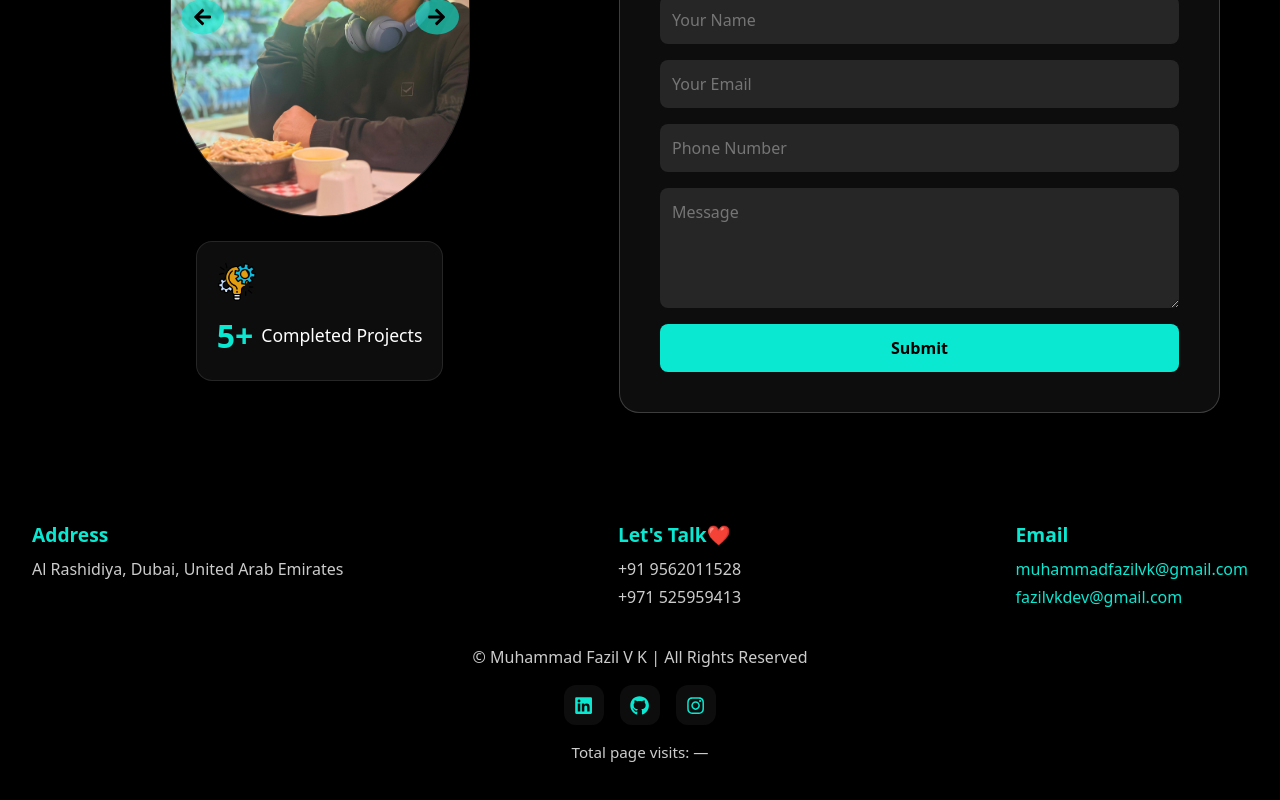
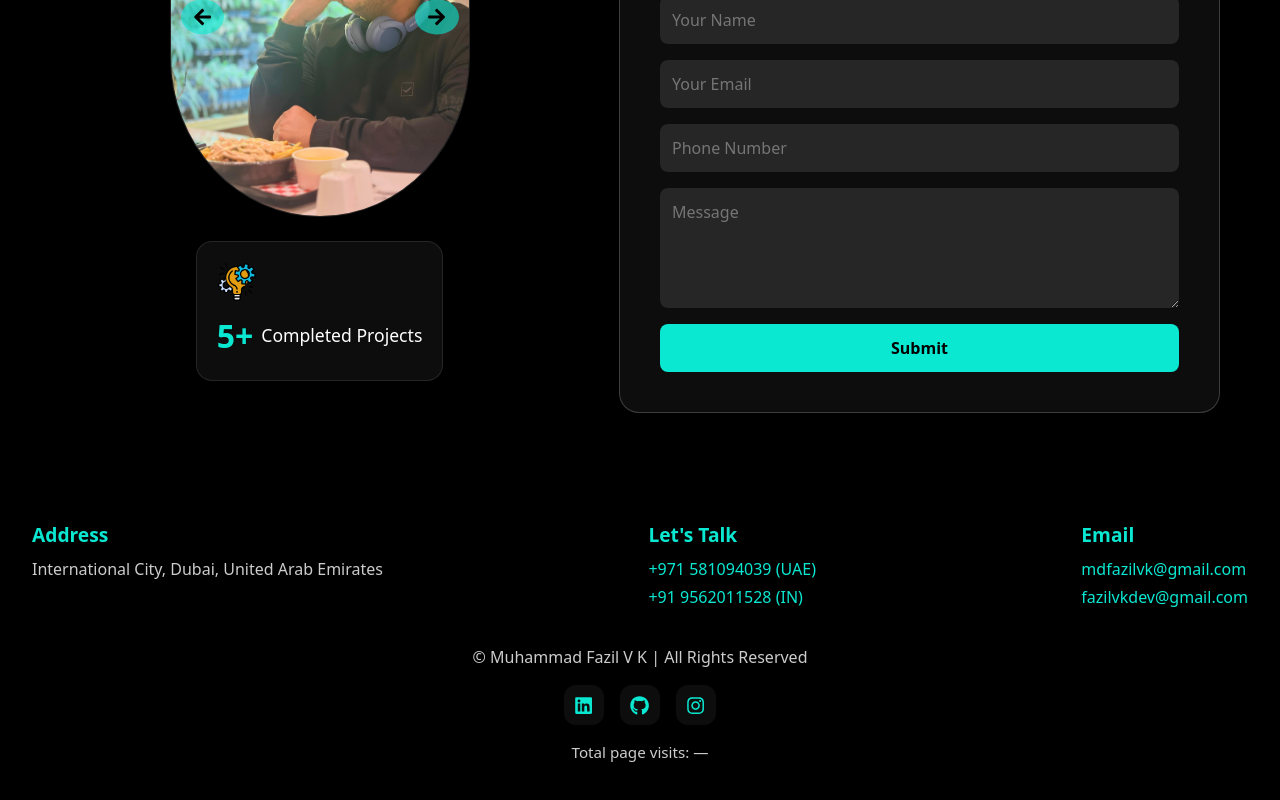
Before and after one commit to fazilyousuf/fazilyousuf.github.io, a React (Vite) app: page / in a window 1280 px wide. Shown: the part 8740-9540 px from the top of the page. Built offline with nearby package versions, Linux system fonts and the light colour scheme; no server answers.

Commit message:
update footer jsx

```diff
--- a/src/pages/Footer.jsx
+++ b/src/pages/Footer.jsx
@@ -1,9 +1,9 @@
 import React, { useEffect, useState } from "react";
 import "@/styles/footer.css";
 import { FaLinkedin, FaGithub, FaInstagram, FaArrowUp } from "react-icons/fa";
+import { contactInfo } from "@/data/contactData";
 
 const Footer = () => {
-
   const [visits, setVisits] = useState(null);
 
   useEffect(() => {
@@ -23,50 +23,61 @@ const Footer = () => {
       <div className="footer-top">
         <div className="footer-block">
           <h4>Address</h4>
-          <p>Al Rashidiya, Dubai, United Arab Emirates</p>
+          <p>{contactInfo.location}</p>
         </div>
 
         <div className="footer-block">
-          <h4>Let's Talk❤️</h4>
-          <p>+91 9562011528</p>
-          <p>+971 525959413</p>
+          <h4>Let's Talk</h4>
+          <p>
+            <a href={`tel:${contactInfo.phonePrimary.replace(/\s+/g, "")}`}>
+              {contactInfo.phonePrimary} (UAE)
+            </a>
+          </p>
+          <p>
+            <a href={`tel:${contactInfo.phoneSecondary.replace(/\s+/g, "")}`}>
+              {contactInfo.phoneSecondary} (IN)
+            </a>
+          </p>
         </div>
 
         <div className="footer-block">
           <h4>Email</h4>
           <p>
-            <a href="mailto:muhammadfazilvk@gmail.com">muhammadfazilvk@gmail.com</a>
+            <a href={`mailto:${contactInfo.emailPrimary}`}>{contactInfo.emailPrimary}</a>
           </p>
           <p>
-            <a href="mailto:fazilvkdev@gmail.com">fazilvkdev@gmail.com</a>
+            <a href={`mailto:${contactInfo.emailSecondary}`}>{contactInfo.emailSecondary}</a>
           </p>
         </div>
       </div>
 
       {/* Bottom row: Copyright + Social Icons */}
       <div className="footer-bottom">
-        <p>© Muhammad Fazil V K | All Rights Reserved</p>
+        <p>© {contactInfo.name} | All Rights Reserved</p>
 
         {/* Social media */}
         <div className="footer-social">
           <a
-            href="https://www.linkedin.com/in/yousuffazil"
+            href={contactInfo.linkedin}
             target="_blank"
             rel="noopener noreferrer"
+            aria-label="LinkedIn Profile"
           >
             <FaLinkedin />
           </a>
           <a
-            href="https://github.com/fazilyousuf"
+            href={contactInfo.github}
             target="_blank"
             rel="noopener noreferrer"
+            aria-label="GitHub Profile"
           >
             <FaGithub />
           </a>
           <a
-            href="https://www.instagram.com/yousuf_fazil__"
+            href={contactInfo.instagram}
             target="_blank"
             rel="noopener noreferrer"
+            aria-label="Instagram Profile"
           >
             <FaInstagram />
           </a>
@@ -75,7 +86,7 @@ const Footer = () => {
       </div>
 
       {/* Back to top button */}
-      <button className="back-to-top" onClick={scrollToTop}>
+      <button className="back-to-top" onClick={scrollToTop} aria-label="Back to top">
         <FaArrowUp />
       </button>
     </footer>
```
